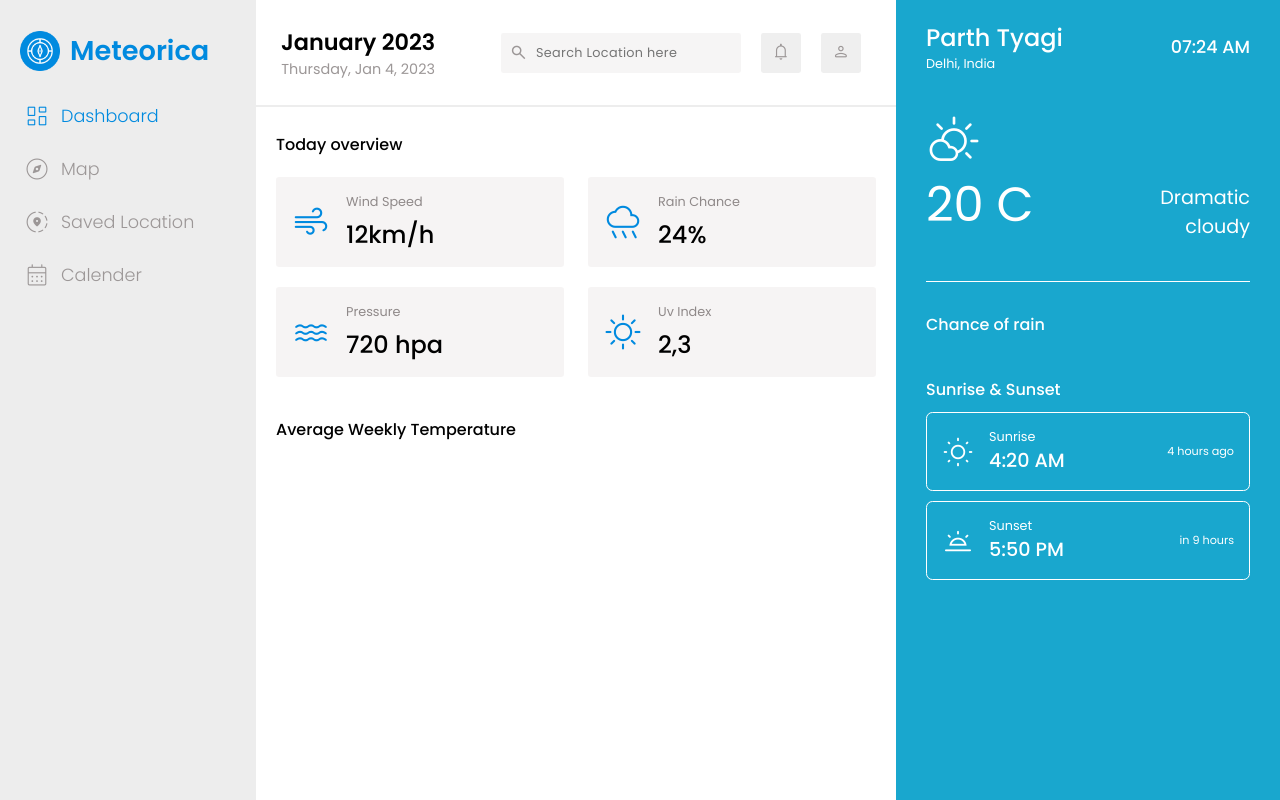
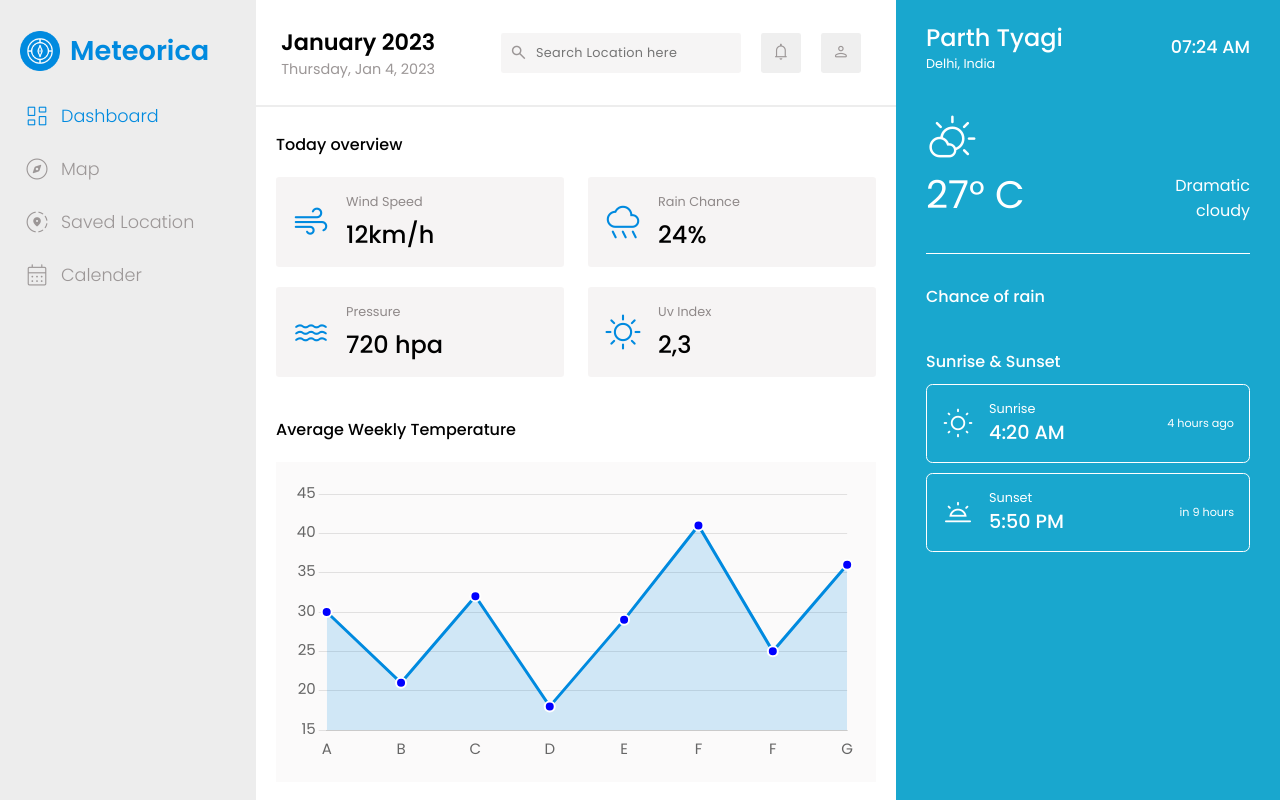
Before and after one commit to parthtyagii/WeatherApp, a React (Create React App) app: page / in a window 1280 px wide. Shown: the top 800 px of the page. Built offline with nearby package versions, Linux system fonts and the light colour scheme.

Commit message:
graph added and layout completed

```diff
--- a/package.json
+++ b/package.json
@@ -6,7 +6,9 @@
     "@testing-library/jest-dom": "^5.16.5",
     "@testing-library/react": "^13.4.0",
     "@testing-library/user-event": "^13.5.0",
+    "chart.js": "^4.3.0",
     "react": "^18.2.0",
+    "react-chartjs-2": "^5.2.0",
     "react-dom": "^18.2.0",
     "react-icons": "^4.8.0",
     "react-scripts": "5.0.1",
--- a/src/components/MiddlePanel/MiddlePanel.jsx
+++ b/src/components/MiddlePanel/MiddlePanel.jsx
@@ -1,6 +1,6 @@
 import React from 'react';
 import './MiddlePanel.css';
-
+import WeatherChart from '../WeatherChart.jsx/WeatherChart';
 
 
 
@@ -74,6 +74,9 @@ function MiddlePanel() {
 
             <div className="lowerGraph">
                 <div className="heading">Average Weekly Temperature</div>
+
+                <WeatherChart />
+
             </div>
 
 
--- a/src/components/RightPanel/RightPanel.css
+++ b/src/components/RightPanel/RightPanel.css
@@ -24,7 +24,7 @@
     /* background-color: aquamarine; */
     border-bottom: 1px solid white;
     box-sizing: border-box;
-    padding-bottom: 40px;
+    padding-bottom: 30px;
 
     display: flex;
     flex-direction: column;
@@ -81,12 +81,12 @@
 }
 
 .rightPanelHeader .low div span:nth-of-type(1) {
-    font-size: 3.5rem;
+    font-size: 3.3rem;
     font-weight: 300;
 }
 
 .rightPanelHeader .low div span:nth-of-type(2) {
-    font-size: 3rem;
+    font-size: 2.4rem;
     font-weight: 400;
 }
 
@@ -94,7 +94,7 @@
     max-width: 40%;
     height: auto;
     /* background-color: cadetblue; */
-    font-size: 1.2rem;
+    font-size: 1rem;
     font-weight: 400;
     text-align: right;
 
--- a/src/components/RightPanel/RightPanel.jsx
+++ b/src/components/RightPanel/RightPanel.jsx
@@ -19,7 +19,7 @@ function RightPanel() {
                         <span class="material-symbols-rounded">
                             partly_cloudy_day
                         </span>
-                        <span>20 C</span>
+                        <span>27&deg; C</span>
                     </div>
                     <div>Dramatic cloudy</div>
                 </div>
--- /dev/null
+++ b/src/components/WeatherChart.jsx/WeatherChart.css
@@ -0,0 +1,10 @@
+.WeatherChart{
+    width: 100%;
+    height: auto;
+    background-color: rgba(240, 235, 235, 0.267);
+    padding: 20px;
+
+    display: flex;
+    justify-content: center;
+    align-items: center;
+}
--- /dev/null
+++ b/src/components/WeatherChart.jsx/WeatherChart.jsx
@@ -0,0 +1,65 @@
+import React from 'react';
+import './WeatherChart.css';
+import { Line } from 'react-chartjs-2';
+import { Chart as ChartJS } from 'chart.js/auto';
+
+const d = {
+    labels: ['A', 'B', 'C', 'D', 'E', 'F', 'F', 'G'],
+    datasets: [
+        {
+            label: 'Temperature',
+            data: [30, 21, 32, 18, 29, 41, 25, 36],
+            fill: true,
+            backgroundColor: '#008adf2b',
+            borderColor: '#008adf',
+            pointBackgroundColor: 'blue',
+            pointBorderColor: 'white',
+            pointBorderWidth: 2,
+            pointRadius: 5,
+        }
+    ]
+}
+
+const op = {
+    scales: {
+        x: {
+            grid: {
+                display: false
+            },
+            ticks: {
+                font: {
+                    family: 'Poppins, sans-serif',
+                    size: '15px',
+                },
+
+            }
+        },
+        y: {
+            ticks: {
+                font: {
+                    family: 'Poppins, sans-serif',
+                    size: '15px',
+                }
+            },
+            border: {
+                display: false,
+            }
+        }
+    },
+    plugins: {
+        legend: {
+            display: false
+        }
+    },
+    responsive: true,
+}
+
+function WeatherChart() {
+    return (
+        <div className='WeatherChart'>
+            <Line data={d} options={op} />
+        </div>
+    );
+};
+
+export default WeatherChart;
```
Also changed, not shown: 1 other file (tests, documents, lock files or other folders).
